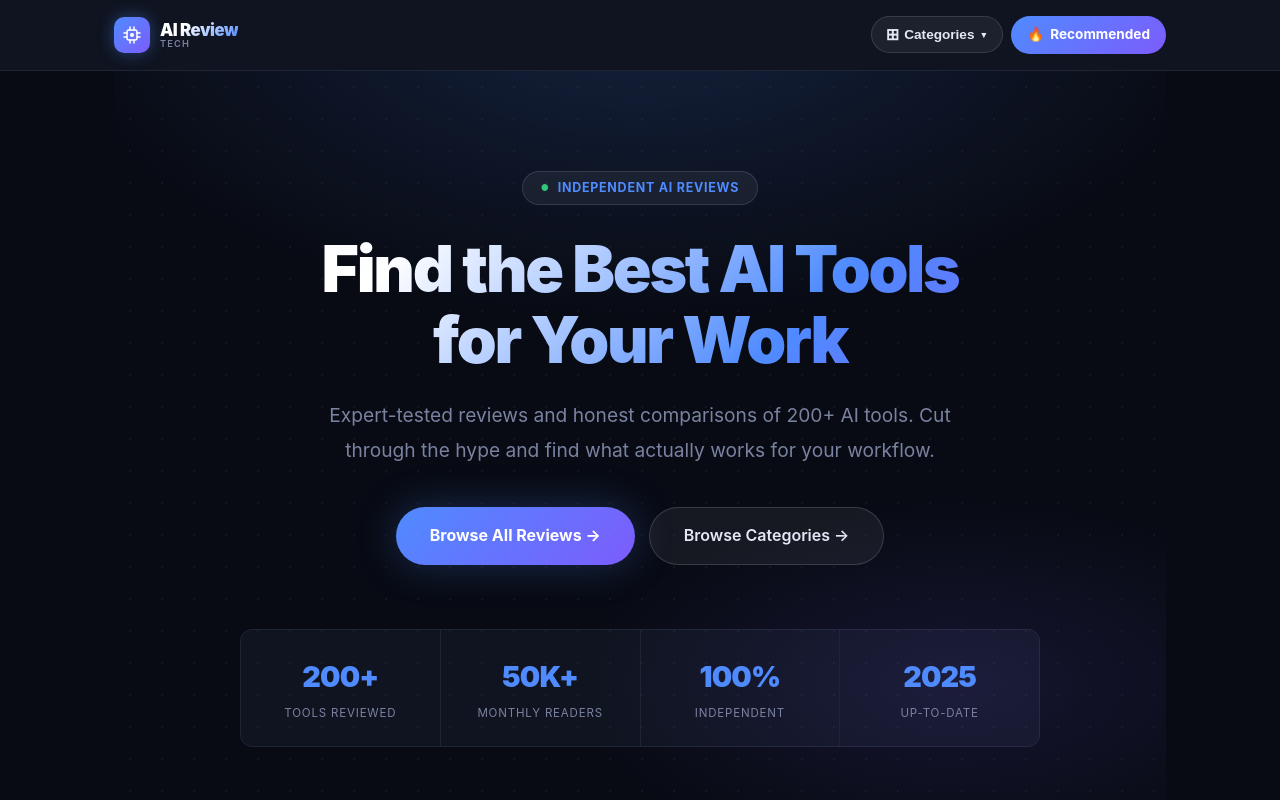
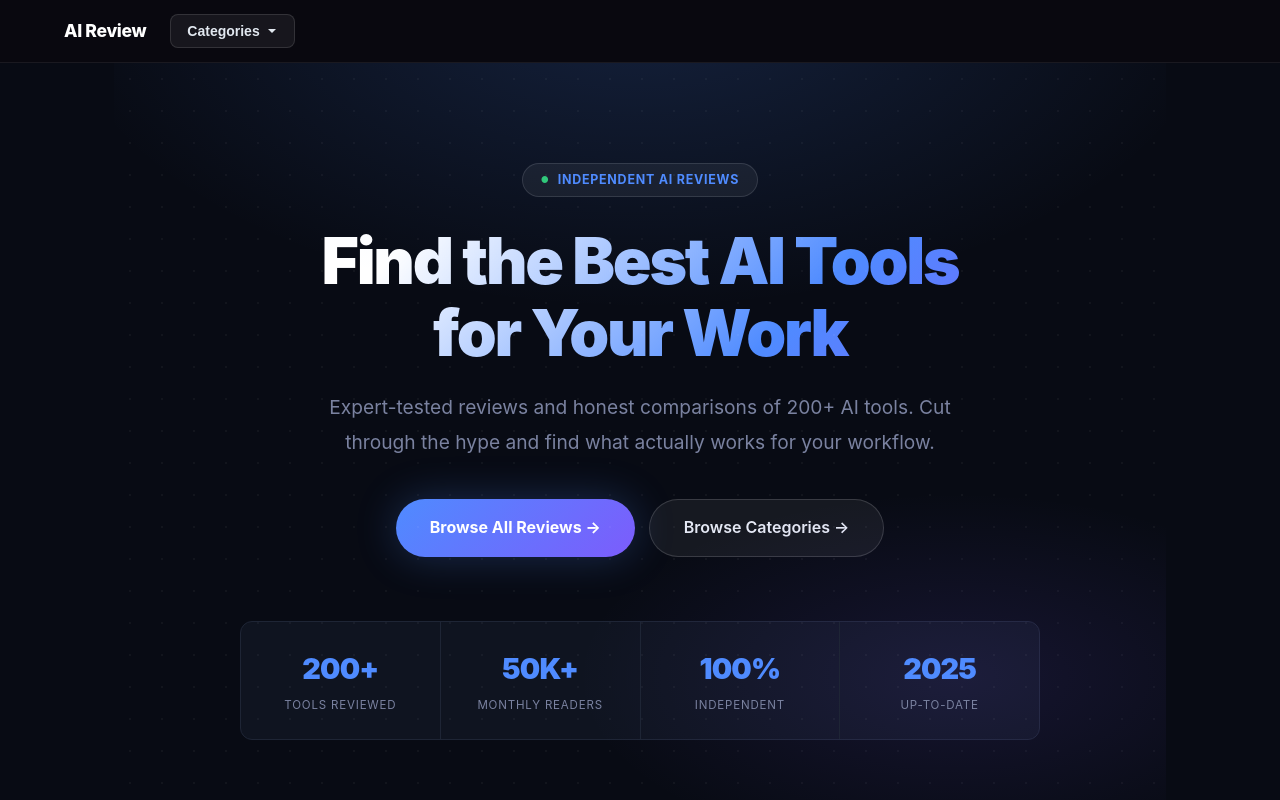
Before and after one commit to conceptsellerbills-cmyk/ai-review-tech, a Next.js app: page / in a window 1280 px wide. Shown: the top 800 px of the page. Built offline with nearby package versions, Linux system fonts and the light colour scheme.

Commit message:
feat: add categories dropdown to site header

```diff
--- a/app/layout.tsx
+++ b/app/layout.tsx
@@ -1,6 +1,5 @@
 import type { Metadata } from "next";
 import "./globals.css";
-import CategoriesDropdown from "../components/CategoriesDropdown";
 
 const SITE_NAME = "AI Review";
 
@@ -8,6 +7,7 @@ export const metadata: Metadata = {
   metadataBase: new URL("https://www.ai-review.tech"),
   title: { default: SITE_NAME, template: `%s | ${SITE_NAME}` },
   description: "Expert guides, reviews and tips.",
+  alternates: { canonical: "/" },
 };
 
 export default function RootLayout({ children }: { children: React.ReactNode }) {
@@ -15,61 +15,44 @@ export default function RootLayout({ children }: { children: React.ReactNode })
     <html lang="en">
       <body>
         <style>{`
-          @media (max-width: 480px) {
-            .rec-label { display: none; }
-            .rec-btn { padding: 8px 12px !important; }
-          }
+          .site-header{background:#09080f;border-bottom:1px solid rgba(255,255,255,0.07);padding:14px 0;position:sticky;top:0;z-index:100}
+          .header-inner{max-width:1200px;margin:0 auto;padding:0 24px;display:flex;align-items:center;gap:24px}
+          .site-brand{font-size:1.1rem;font-weight:800;color:#fff;text-decoration:none;white-space:nowrap}
+          .site-brand:hover{color:#a78bfa}
+          .cat-nav{position:relative}
+          .cat-btn{background:rgba(255,255,255,0.06);border:1px solid rgba(255,255,255,0.12);color:#e2e8f0;font-size:0.875rem;font-weight:600;padding:8px 16px;border-radius:8px;cursor:pointer;display:flex;align-items:center;gap:6px;white-space:nowrap;transition:background 0.15s,border-color 0.15s}
+          .cat-btn:hover,.cat-nav:focus-within .cat-btn{background:rgba(255,255,255,0.1);border-color:#a78bfa;color:#a78bfa}
+          .cat-btn svg{transition:transform 0.2s}
+          .cat-nav:hover .cat-btn svg,.cat-nav:focus-within .cat-btn svg{transform:rotate(180deg)}
+          .cat-dropdown{display:none;position:absolute;top:calc(100% + 8px);left:0;background:#1a1d2e;border:1px solid rgba(255,255,255,0.1);border-radius:12px;padding:8px;min-width:220px;box-shadow:0 16px 48px rgba(0,0,0,0.5);z-index:200;max-height:70vh;overflow-y:auto}
+          .cat-nav:hover .cat-dropdown,.cat-nav:focus-within .cat-dropdown{display:block}
+          .cat-dropdown a{display:block;padding:9px 14px;border-radius:8px;color:#c8cad8;font-size:0.875rem;text-decoration:none;transition:background 0.1s,color 0.1s;white-space:nowrap}
+          .cat-dropdown a:hover{background:rgba(255,255,255,0.06);color:#a78bfa}
+          .site-footer{border-top:1px solid rgba(255,255,255,0.07);padding:24px 0;margin-top:60px}
+          .site-footer p{color:#6b7280;font-size:0.82rem;text-align:center}
         `}</style>
         <header className="site-header">
-          <div className="container" style={{ display: "flex", alignItems: "center", justifyContent: "space-between", gap: "8px" }}>
-
-            {/* ── LOGO ── */}
-            <a href="/" style={{ display: "inline-flex", alignItems: "center", gap: "10px", textDecoration: "none", flexShrink: 0 }}>
-              <span style={{
-                width: "36px", height: "36px", borderRadius: "10px",
-                background: "linear-gradient(135deg, #4f8bff 0%, #7c5cfc 100%)",
-                display: "flex", alignItems: "center", justifyContent: "center",
-                flexShrink: 0, boxShadow: "0 0 16px rgba(79,139,255,0.4)",
-              }}>
-                <svg width="20" height="20" viewBox="0 0 20 20" fill="none" xmlns="http://www.w3.org/2000/svg">
-                  <rect x="5" y="5" width="10" height="10" rx="2" stroke="white" strokeWidth="1.5" fill="none"/>
-                  <circle cx="10" cy="10" r="2" fill="white"/>
-                  <line x1="5" y1="8" x2="2" y2="8" stroke="white" strokeWidth="1.5" strokeLinecap="round"/>
-                  <line x1="5" y1="12" x2="2" y2="12" stroke="white" strokeWidth="1.5" strokeLinecap="round"/>
-                  <line x1="15" y1="8" x2="18" y2="8" stroke="white" strokeWidth="1.5" strokeLinecap="round"/>
-                  <line x1="15" y1="12" x2="18" y2="12" stroke="white" strokeWidth="1.5" strokeLinecap="round"/>
-                  <line x1="8" y1="5" x2="8" y2="2" stroke="white" strokeWidth="1.5" strokeLinecap="round"/>
-                  <line x1="12" y1="5" x2="12" y2="2" stroke="white" strokeWidth="1.5" strokeLinecap="round"/>
-                  <line x1="8" y1="15" x2="8" y2="18" stroke="white" strokeWidth="1.5" strokeLinecap="round"/>
-                  <line x1="12" y1="15" x2="12" y2="18" stroke="white" strokeWidth="1.5" strokeLinecap="round"/>
-                </svg>
-              </span>
-              <span style={{ display: "flex", flexDirection: "column", lineHeight: 1.1 }}>
-                <span style={{
-                  fontSize: "1.05rem", fontWeight: 900, letterSpacing: "-0.03em",
-                  background: "linear-gradient(135deg, #ffffff 30%, #4f8bff 100%)",
-                  WebkitBackgroundClip: "text", WebkitTextFillColor: "transparent", backgroundClip: "text",
-                }}>AI Review</span>
-                <span style={{ fontSize: "0.58rem", fontWeight: 600, letterSpacing: "0.12em", textTransform: "uppercase", color: "#7a82a0" }}>Tech</span>
-              </span>
-            </a>
-
-            {/* ── NAV ── */}
-            <nav style={{ display: "flex", alignItems: "center", gap: "8px", flexShrink: 0 }}>
-              <CategoriesDropdown />
-              <a
-                href="/#recommended-tools"
-                className="rec-btn"
-                style={{
-                  display: "inline-flex", alignItems: "center", gap: "6px",
-                  padding: "8px 16px", borderRadius: "50px",
-                  background: "linear-gradient(135deg, #4f8bff, #7c5cfc)",
-                  color: "#fff", fontWeight: 700, fontSize: "0.85rem",
-                  textDecoration: "none", whiteSpace: "nowrap", flexShrink: 0,
-                }}
-              >
-                🔥<span className="rec-label"> Recommended</span>
-              </a>
+          <div className="header-inner">
+            <a href="/" className="site-brand">{SITE_NAME}</a>
+            <nav className="cat-nav" tabIndex={0}>
+              <button className="cat-btn" aria-haspopup="true">
+                Categories
+                <svg width="12" height="12" viewBox="0 0 12 12" fill="currentColor"><path d="M2 4l4 4 4-4"/></svg>
+              </button>
+              <div className="cat-dropdown" role="menu">
+              <a href="/category/ai-writing">✍️ AI Writing Tools</a>
+              <a href="/category/ai-image">🎨 AI Image Generators</a>
+              <a href="/category/ai-coding">💻 AI Coding Assistants</a>
+              <a href="/category/ai-video">🎬 AI Video Tools</a>
+              <a href="/category/ai-chatbots">🤖 AI Chatbots</a>
+              <a href="/category/ai-audio">🔊 AI Voice & Audio</a>
+              <a href="/category/ai-business">📊 AI for Business</a>
+              <a href="/category/ai-education">🎓 AI for Education</a>
+              <a href="/category/ai-ecommerce">🛒 AI for E-commerce</a>
+              <a href="/category/ai-mobile">📱 AI Mobile Apps</a>
+              <a href="/category/ai-seo">🔍 AI SEO Tools</a>
+              <a href="/category/ai-email">📧 AI Email Tools</a>
+              </div>
             </nav>
           </div>
         </header>
```
